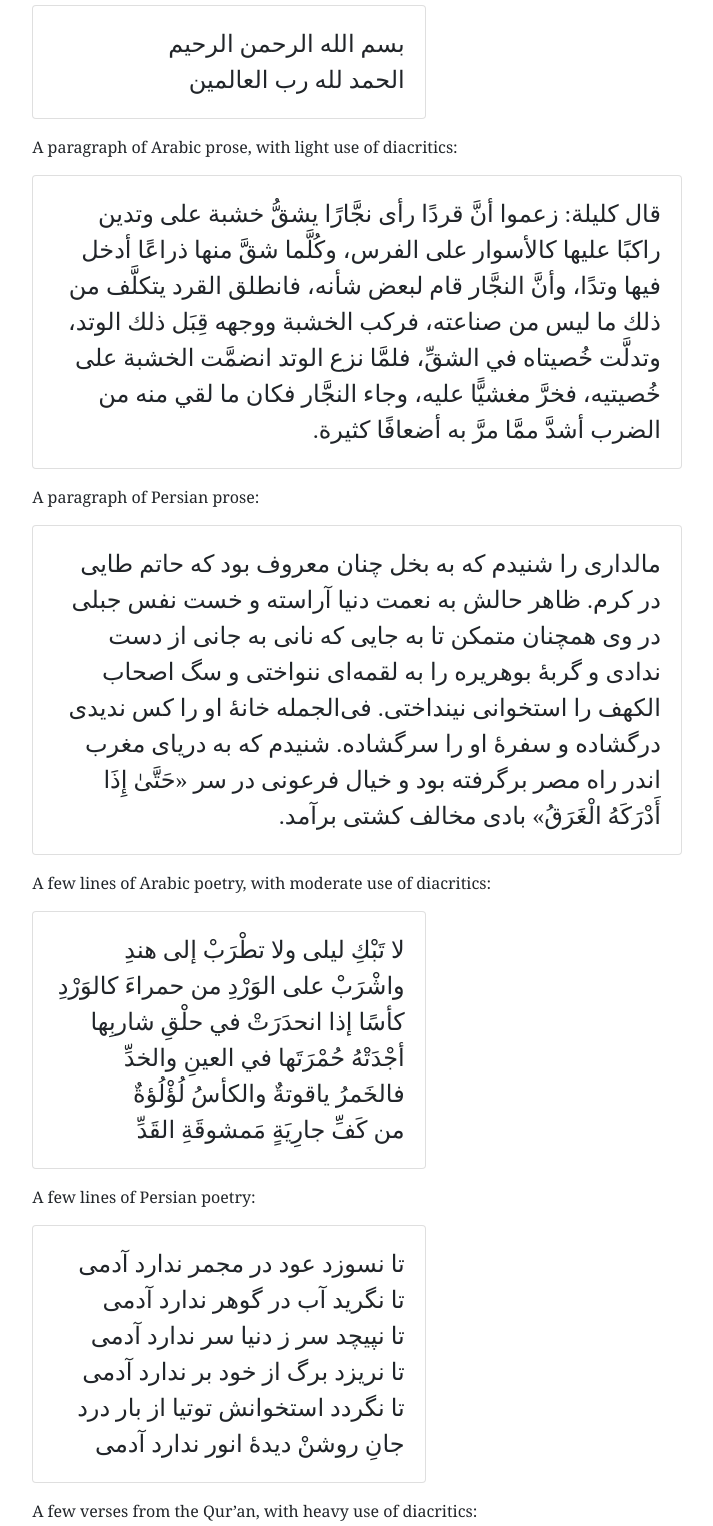
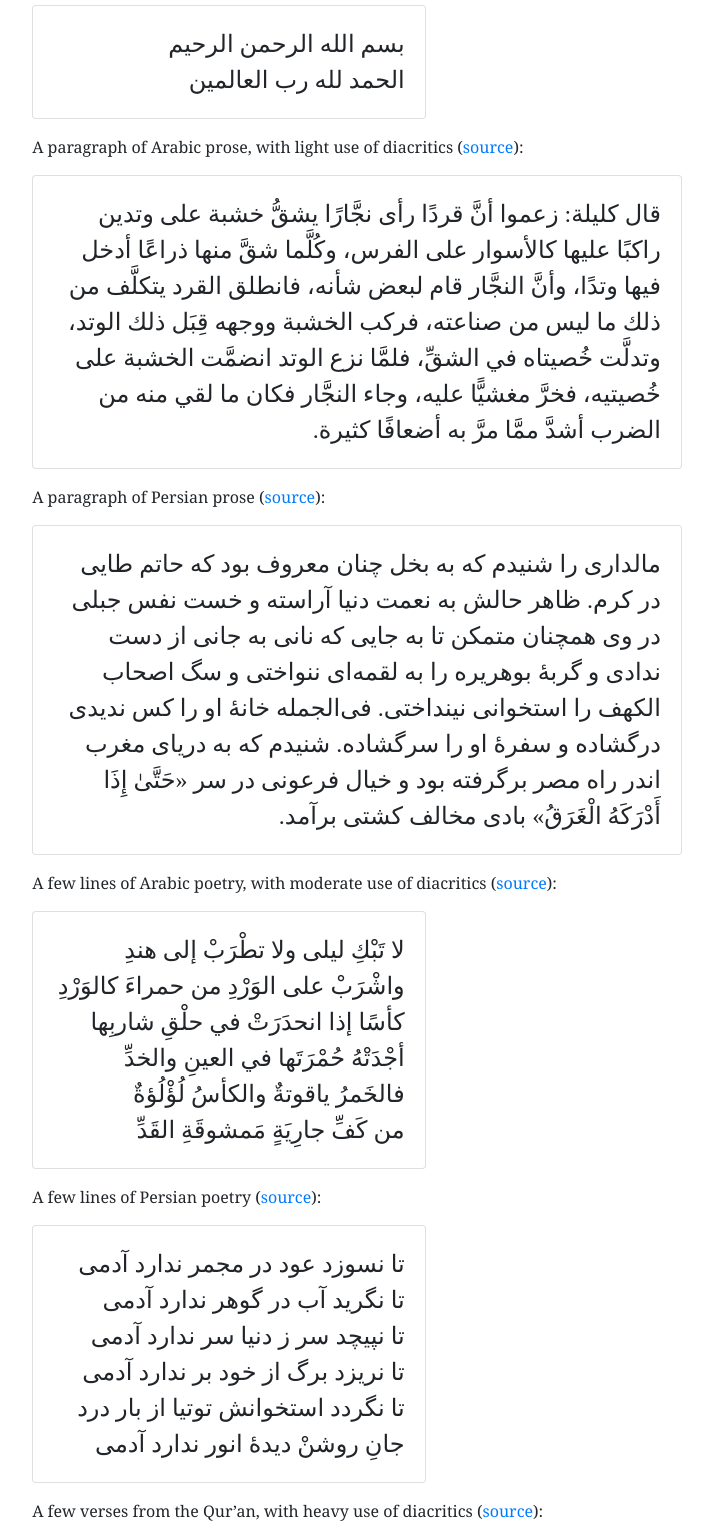
Before and after one commit to theodore-s-beers/arabic-font-tests, a plain HTML site: page index.html in a window 1280 px wide. Shown: the part 1520-3046 px from the top of the page, without its empty margins (283-996 px from the left). Drawn offline with Linux system fonts and the light colour scheme; a web font is replaced by a local one.

Commit message:
Add source links

```diff
--- a/index.html
+++ b/index.html
@@ -210,7 +210,12 @@
         </div>
       </div>
       <p class="label-para">
-        A paragraph of Arabic prose, with light use of diacritics:
+        A paragraph of Arabic prose, with light use of diacritics (<a
+          href="https://ar.wikisource.org/wiki/%D9%83%D9%84%D9%8A%D9%84%D8%A9_%D9%88%D8%AF%D9%85%D9%86%D8%A9/%D8%A8%D8%A7%D8%A8_%D8%A7%D9%84%D8%A3%D8%B3%D8%AF_%D9%88%D8%A7%D9%84%D8%AB%D9%88%D8%B1_%D9%88%D9%87%D9%88_%D8%A3%D9%88%D9%84_%D8%A7%D9%84%D9%83%D8%AA%D8%A7%D8%A8"
+          rel="noopener"
+          target="_blank"
+          >source</a
+        >):
       </p>
       <div class="card text-right">
         <div class="card-body">
@@ -225,7 +230,14 @@
           </p>
         </div>
       </div>
-      <p class="label-para">A paragraph of Persian prose:</p>
+      <p class="label-para">
+        A paragraph of Persian prose (<a
+          href="https://ganjoor.net/saadi/golestan/gbab3/sh22/"
+          rel="noopener"
+          target="_blank"
+          >source</a
+        >):
+      </p>
       <div class="card text-right">
         <div class="card-body">
           <p class="card-text arabic" lang="ar">
@@ -240,7 +252,12 @@
         </div>
       </div>
       <p class="label-para">
-        A few lines of Arabic poetry, with moderate use of diacritics:
+        A few lines of Arabic poetry, with moderate use of diacritics (<a
+          href="https://www.aldiwan.net/poem62546.html"
+          rel="noopener"
+          target="_blank"
+          >source</a
+        >):
       </p>
       <div class="card text-right poetry-card">
         <div class="card-body">
@@ -255,7 +272,14 @@
           </p>
         </div>
       </div>
-      <p class="label-para">A few lines of Persian poetry:</p>
+      <p class="label-para">
+        A few lines of Persian poetry (<a
+          href="https://ganjoor.net/saeb/divan-saeb/ghazalkasa/sh6714/"
+          rel="noopener"
+          target="_blank"
+          >source</a
+        >):
+      </p>
       <div class="card text-right poetry-card">
         <div class="card-body">
           <p class="card-text arabic" lang="ar">
@@ -270,7 +294,12 @@
         </div>
       </div>
       <p class="label-para">
-        A few verses from the Qur’an, with heavy use of diacritics:
+        A few verses from the Qur’an, with heavy use of diacritics (<a
+          href="https://tanzil.net/#19:18"
+          rel="noopener"
+          target="_blank"
+          >source</a
+        >):
       </p>
       <div class="card text-right">
         <div class="card-body">
```
